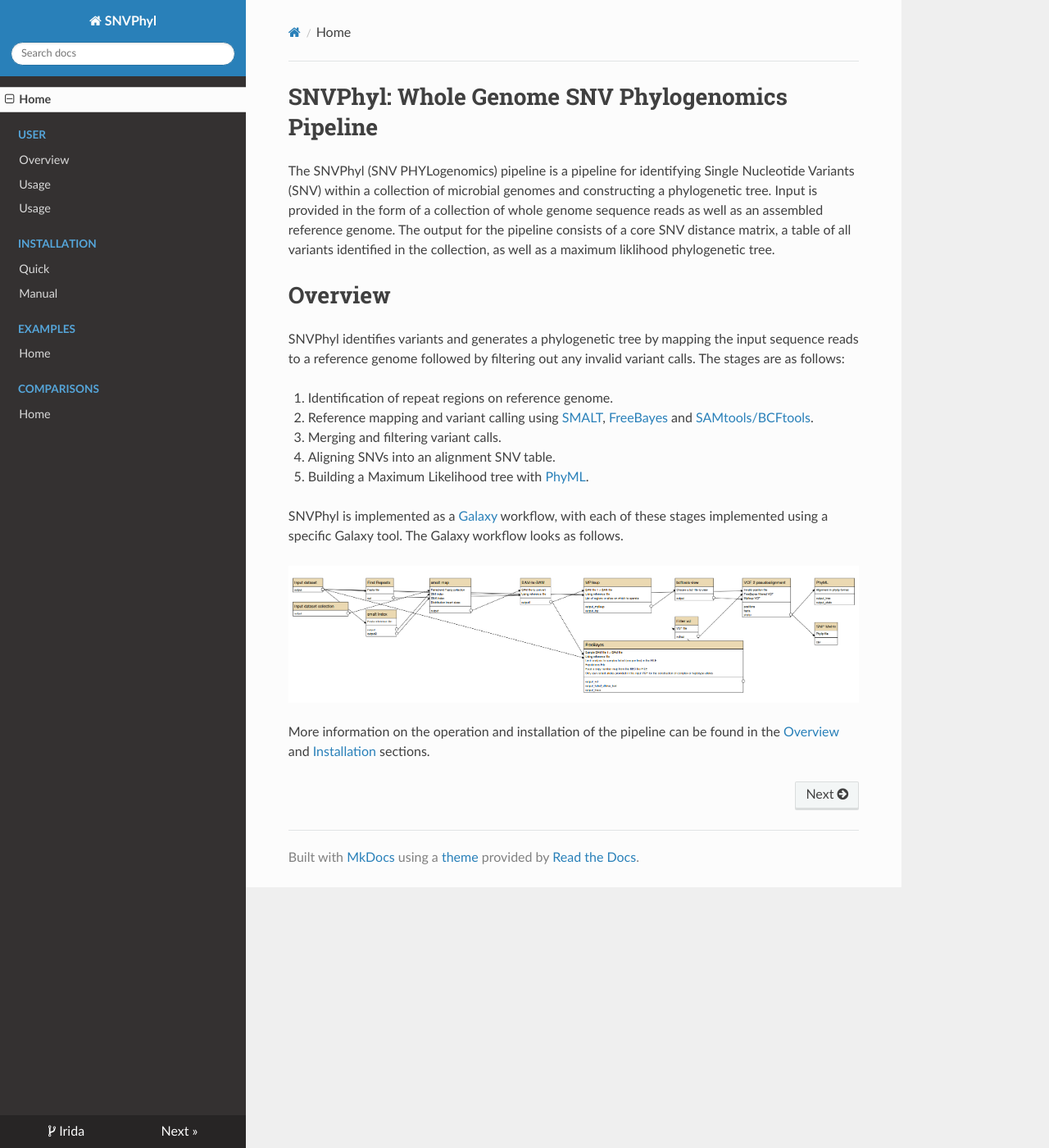
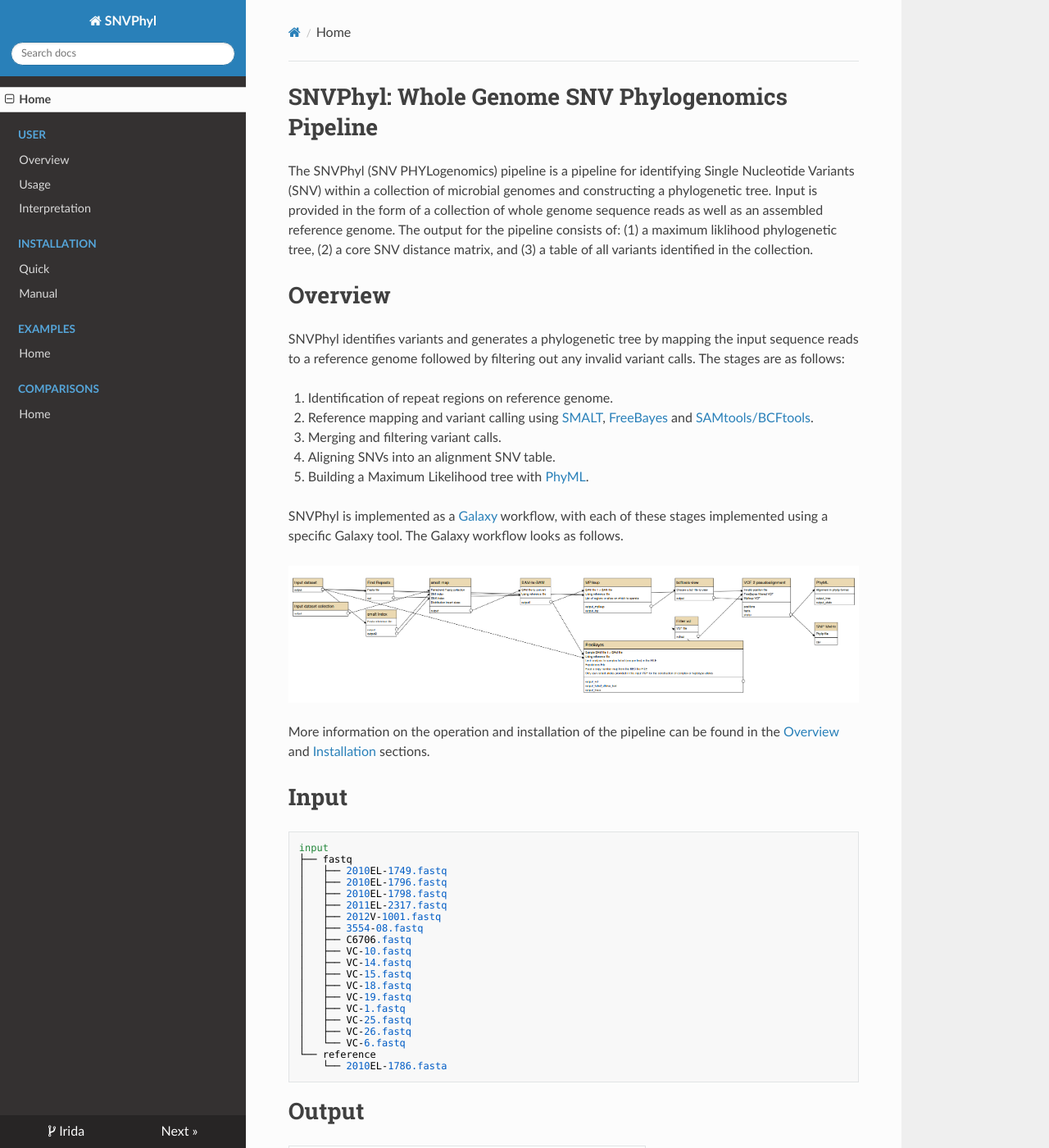
Before and after one commit to phac-nml/snvphyl-galaxy, an MkDocs documentation site: the page built from docs/index.md, in a window 1280 px wide and 1400 px high. Shown: the whole window at 82% size. Built offline with MkDocs 1.6.1, drawn with Linux system fonts in a browser that asks for light colours; nearby versions of some CDN libraries; old or Windows-style settings are respelled for this version of MkDocs; some of the changed text lies outside the part shown.

Commit message:
Updated docs to include images of output

````diff
--- a/docs/index.md
+++ b/docs/index.md
@@ -1,6 +1,6 @@
 # SNVPhyl: Whole Genome SNV Phylogenomics Pipeline
 
-The SNVPhyl (SNV PHYLogenomics) pipeline is a pipeline for identifying Single Nucleotide Variants (SNV) within a collection of microbial genomes and constructing a phylogenetic tree.  Input is provided in the form of a collection of whole genome sequence reads as well as an assembled reference genome.  The output for the pipeline consists of a core SNV distance matrix, a table of all variants identified in the collection, as well as a maximum liklihood phylogenetic tree.
+The SNVPhyl (SNV PHYLogenomics) pipeline is a pipeline for identifying Single Nucleotide Variants (SNV) within a collection of microbial genomes and constructing a phylogenetic tree.  Input is provided in the form of a collection of whole genome sequence reads as well as an assembled reference genome.  The output for the pipeline consists of: (1) a maximum liklihood phylogenetic tree, (2) a core SNV distance matrix, and (3) a table of all variants identified in the collection.
 
 # Overview
 
@@ -18,11 +18,54 @@
 
 More information on the operation and installation of the pipeline can be found in the [Overview][] and [Installation][] sections.
 
+# Input
+
+```
+input
+├── fastq
+│   ├── 2010EL-1749.fastq
+│   ├── 2010EL-1796.fastq
+│   ├── 2010EL-1798.fastq
+│   ├── 2011EL-2317.fastq
+│   ├── 2012V-1001.fastq
+│   ├── 3554-08.fastq
+│   ├── C6706.fastq
+│   ├── VC-10.fastq
+│   ├── VC-14.fastq
+│   ├── VC-15.fastq
+│   ├── VC-18.fastq
+│   ├── VC-19.fastq
+│   ├── VC-1.fastq
+│   ├── VC-25.fastq
+│   ├── VC-26.fastq
+│   └── VC-6.fastq
+└── reference
+    └── 2010EL-1786.fasta
+```
+
+# Output
+
+| 1. Phylogeny                   |
+|:-------------------------------|
+| ![snvphyl-out][]               |
+
+| 2. SNV Matrix                  |
+|:-------------------------------|
+| ![snvphyl-screenshot-matrix][] |
+
+| 3. Variant Table               |
+|:-------------------------------|
+| ![snvphyl-variant-table][]     |
+
+
 [Galaxy]: http://galaxyproject.org/
-[Installation]: install/index.md
+[Installation]: install/manual.md
 [Overview]: user-guide/index.md
 [SMALT]: http://www.sanger.ac.uk/resources/software/smalt/
 [FreeBayes]: https://github.com/ekg/freebayes
 [SAMtools/BCFtools]: http://samtools.sourceforge.net/mpileup.shtml
 [PhyML]: http://www.atgc-montpellier.fr/phyml/
 [snvphyl-workflow]: workflows/SNVPhyl/0.1/snvphyl_workflow.png
+[snvphyl-out]: images/snvphyl-out.png
+[snvphyl-screenshot-matrix]: images/snvphyl-screenshot-matrix.png
+[snvphyl-variant-table]: images/snvphyl-variant-table.png
--- a/mkdocs.yml
+++ b/mkdocs.yml
@@ -6,7 +6,7 @@
 - [index.md, Home]
 - [user-guide/index.md, User, Overview]
 - [user-guide/usage.md, User, Usage]
-- [user-guide/usage.md, User, Validation]
+- [user-guide/interpretation.md, User, Interpretation]
 - [install/quick.md, Installation, Quick]
 - [install/manual.md, Installation, Manual]
 - [examples/index.md, Examples, Home]
````
Also changed, not shown: docs/images/snvphyl-out.png (added), docs/images/snvphyl-screenshot-matrix.png (added), docs/images/snvphyl-variant-table.png (added), docs/user-guide/interpretation.md (added), images/snvphyl-out.jpg (deleted).
